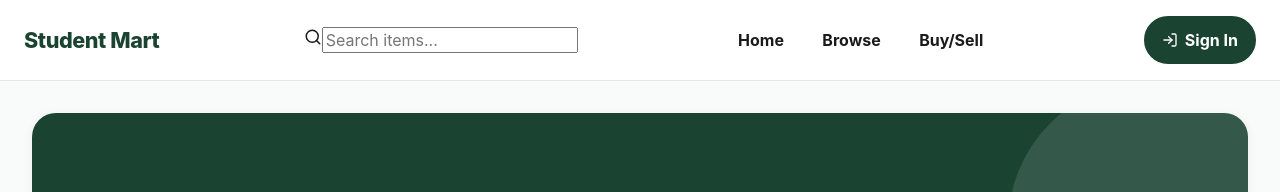
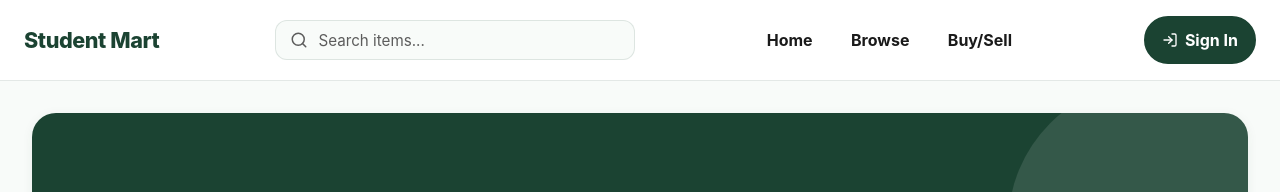
Before and after one commit to sarishma123/STUDENT_MART, a React (Vite) app: page / in a window 1280 px wide. Shown: the top 192 px of the page. Built offline with nearby package versions, Linux system fonts and the light colour scheme; no server answers.

Commit message:
fixed the css

```diff
--- a/src/App.css
+++ b/src/App.css
@@ -459,6 +459,37 @@ select:focus-visible {
   display: flex;
   align-items: center;
   gap: 0.7rem;
+}
+
+.site-search {
+  display: flex;
+  align-items: center;
+  gap: 0.5rem;
+  flex: 1;
+  max-width: 360px;
+  padding: 0.55rem 0.9rem;
+  border: 1px solid var(--border);
+  border-radius: 12px;
+  background: var(--app-bg);
+  color: var(--muted);
+}
+
+.site-search__icon {
+  flex-shrink: 0;
+  color: var(--muted);
+}
+
+.site-search__input {
+  flex: 1;
+  border: 0;
+  outline: 0;
+  background: transparent;
+  color: var(--text);
+  font-size: 0.95rem;
+}
+
+.site-search__input::placeholder {
+  color: var(--muted);
 }
 
 .site-menu-toggle {
```
